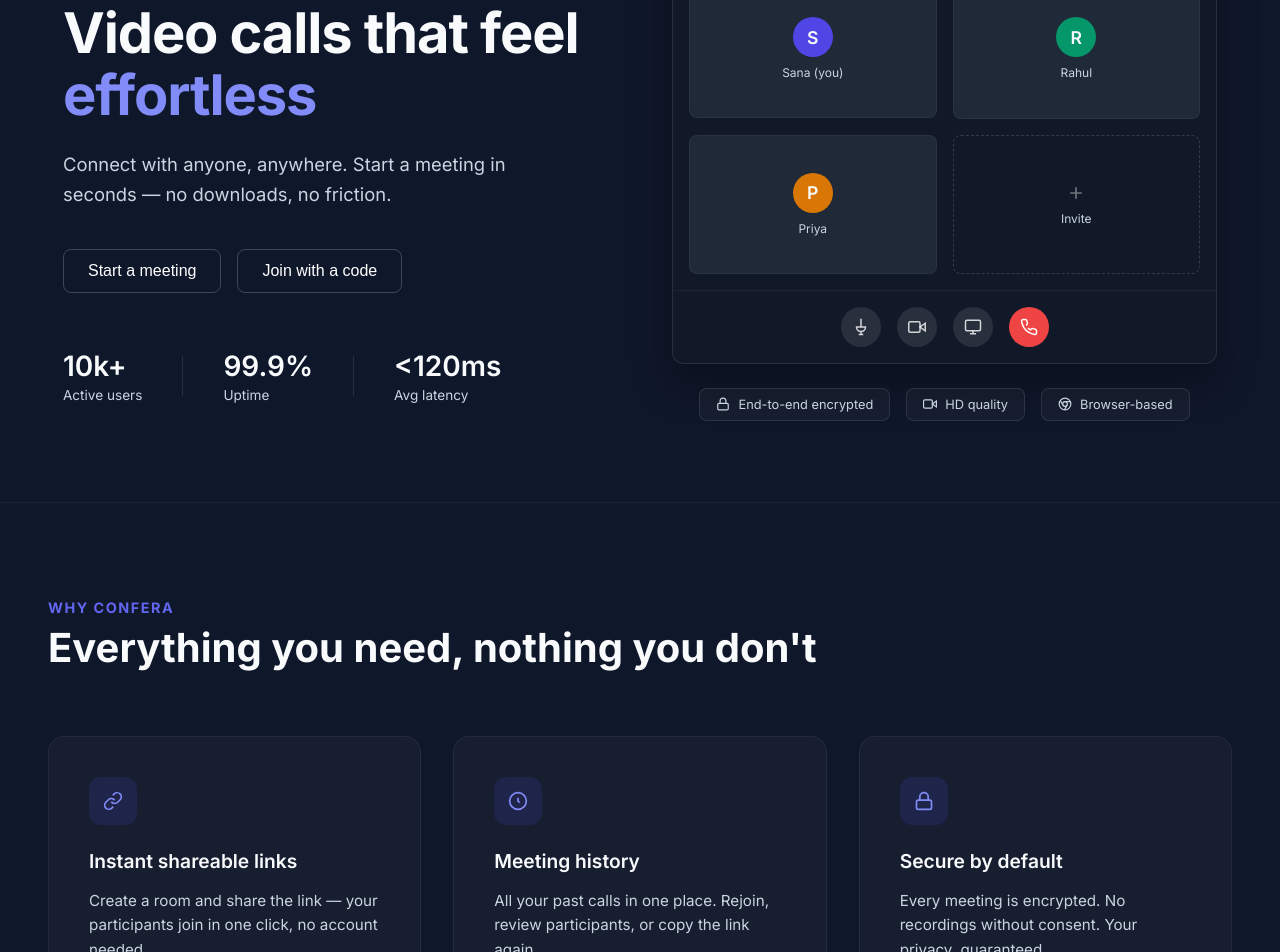
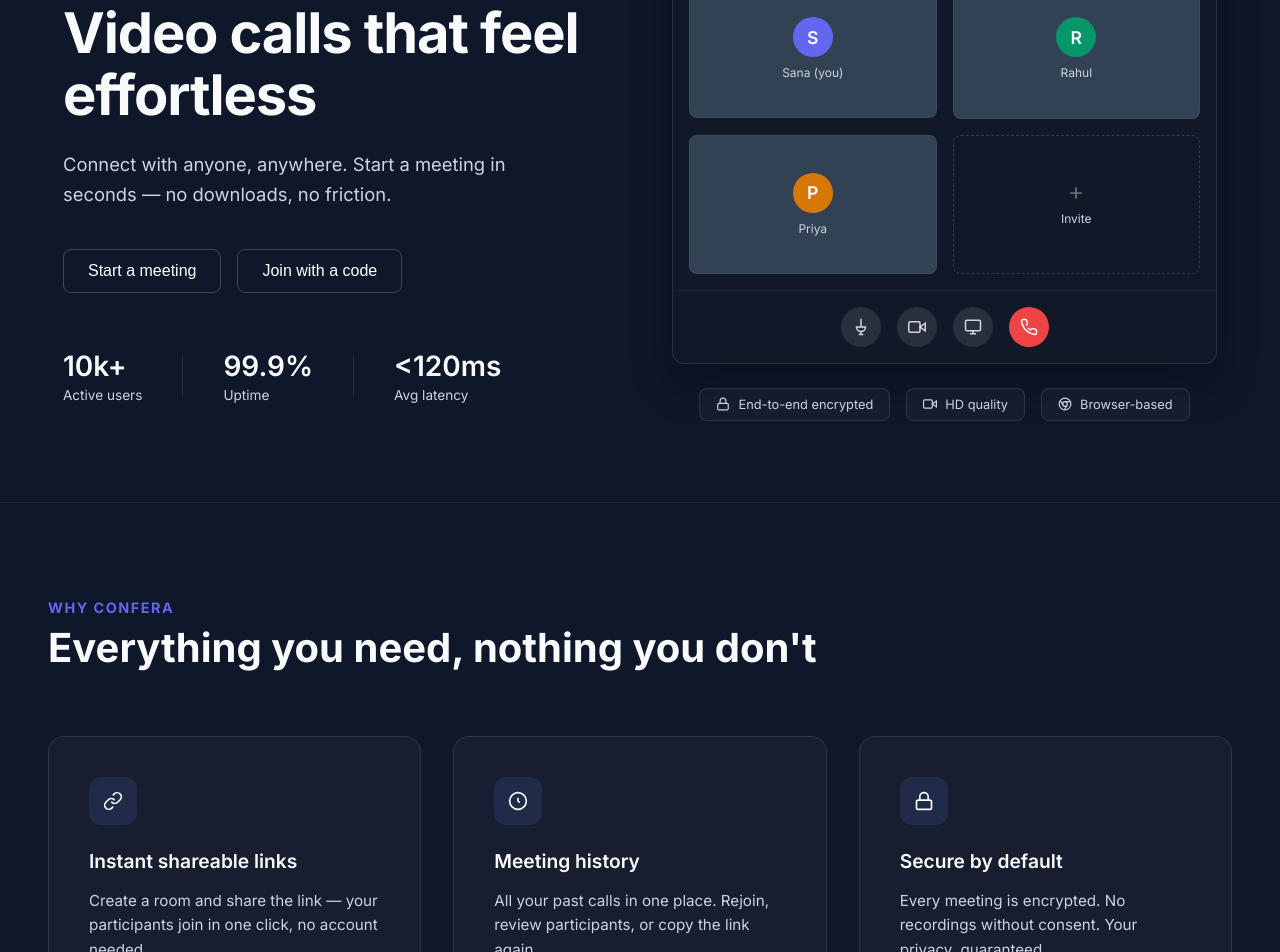
Before and after one commit to Sanasaifi786/Confera, a React (Vite) app in the folder frontend/: page / in a window 1280 px wide. Shown: the part 240-1192 px from the top of the page. Built offline with nearby package versions, Linux system fonts and the light colour scheme.

Commit message:
feat: implement landing page with guest meeting join functionality and associated styling

```diff
--- a/frontend/src/App.css
+++ b/frontend/src/App.css
@@ -94,7 +94,7 @@
 }
 
 .highlight-text {
-  color: #818cf8; /* Light indigo */
+  color: var(--text-accent);
 }
 
 .heroSubtext {
@@ -120,7 +120,7 @@
   font-size: 1rem;
   font-weight: 500;
   cursor: pointer;
-  transition: all 0.2s ease;
+  transition: all 0.15s ease-in-out;
 }
 
 .primaryHeroBtn:hover {
@@ -136,7 +136,7 @@
   font-size: 1rem;
   font-weight: 500;
   cursor: pointer;
-  transition: all 0.2s ease;
+  transition: all 0.15s ease-in-out;
 }
 
 .secondaryHeroBtn:hover {
@@ -227,7 +227,7 @@
 }
 
 .mockGridItem {
-  background: #1f2937;
+  background: var(--bg-elevated);
   border-radius: 8px;
   aspect-ratio: 16/9;
   display: flex;
@@ -256,7 +256,7 @@
   font-size: 1.1rem;
 }
 
-.s-bg { background: #4f46e5; }
+.s-bg { background: var(--brand-primary); }
 .r-bg { background: #059669; }
 .p-bg { background: #d97706; }
 
@@ -338,11 +338,11 @@
   border-radius: 8px;
   border: 1px solid rgba(255, 255, 255, 0.15);
   background: transparent;
-  transition: all 0.2s ease;
   margin: 0;
   display: flex;
   align-items: center;
   justify-content: center;
+  transition: all 0.15s ease-in-out;
 }
 
 .sidebar-logo-mark {
@@ -413,26 +413,25 @@
   flex: 1;
   min-width: 300px;
   background: rgba(255, 255, 255, 0.03);
-  border: 1px solid rgba(255, 255, 255, 0.05);
+  border: 1px solid var(--border-light);
   border-radius: 16px;
   padding: 2.5rem;
   display: flex;
   flex-direction: column;
   gap: 1rem;
-  transition: all 0.3s ease;
+  transition: all 0.15s ease-in-out;
 }
 
 .whyConferaCards .card:hover {
-  transform: translateY(-5px);
   background: rgba(255, 255, 255, 0.05);
-  border-color: rgba(255, 255, 255, 0.1);
+  border-color: var(--brand-primary);
 }
 
 .cardIconWrapper {
   width: 48px;
   height: 48px;
-  background: rgba(79, 70, 229, 0.15); /* Soft indigo */
-  color: #818cf8; /* Light indigo */
+  background: rgba(91, 106, 216, 0.15);
+  color: var(--text-accent);
   border-radius: 12px;
   display: flex;
   align-items: center;
@@ -492,91 +491,14 @@
   font-size: 1rem;
   font-weight: 500;
   cursor: pointer;
-  transition: all 0.2s ease;
+  transition: all 0.15s ease-in-out;
 }
 
 .ctaButton:hover {
   background: rgba(255, 255, 255, 0.1);
 }
 
-/* Glassmorphic Navbar */
-/* .landingPageContainer nav {
-  margin: 1.5rem 2.5rem;
-  padding: 1rem 2.5rem;
-  display: flex;
-  align-items: center;
-  justify-content: space-between;
-  background: rgba(255, 255, 255, 0.03);
-  backdrop-filter: blur(14px);
-  -webkit-backdrop-filter: blur(14px);
-  border: 1px solid rgba(255, 255, 255, 0.08);
-  border-radius: 20px;
-  box-shadow: 0 10px 40px 0 rgba(0, 0, 0, 0.4);
-  transition: all 0.4s cubic-bezier(0.16, 1, 0.3, 1);
-}
 
-.landingPageContainer nav:hover {
-  border-color: rgba(255, 255, 255, 0.16);
-  box-shadow: 0 10px 45px 0 rgba(0, 0, 0, 0.55);
-}
-
-.navHeader h2 {
-  font-size: 2rem;
-  font-weight: 700;
-  letter-spacing: -0.5px;
-  background: linear-gradient(135deg, #ffffff 0%, #a5b4fc 100%);
-  -webkit-background-clip: text;
-  -webkit-text-fill-color: transparent;
-  user-select: none;
-}
-
-.navList {
-  display: flex;
-  align-items: center;
-  gap: 0.8rem;
-}
-
-.nav-link-btn, .loginBtn {
-  color: var(--text-primary);
-  font-size: 0.95rem;
-  font-weight: 500;
-  cursor: pointer;
-  padding: 0.5rem 1.2rem;
-  border-radius: 8px;
-  border: 1px solid rgba(255, 255, 255, 0.15);
-  background: transparent;
-  transition: all 0.2s ease;
-  margin: 0;
-  display: flex;
-  align-items: center;
-  justify-content: center;
-}
-
-.loginBtn p {
-  padding: 0;
-  border: none;
-}
-
-.nav-link-btn:hover, .loginBtn:hover, .menuBtn:hover {
-  background: var(--bg-hover);
-  border-color: var(--border-light);
-}
-
-.menuBtn {
-  display: flex;
-  align-items: center;
-  justify-content: center;
-  padding: 0.4rem;
-  border-radius: 8px;
-  border: 1px solid rgba(255, 255, 255, 0.15);
-  background: rgba(255, 255, 255, 0.03);
-  color: var(--text-secondary);
-  cursor: pointer;
-  transition: all 0.2s ease;
-  margin-left: 0.2rem;
-}
-
-/* ===== GUEST JOIN MODAL ===== */
 .guestModalOverlay {
   position: fixed;
   inset: 0;
@@ -586,17 +508,6 @@
   align-items: center;
   justify-content: center;
   z-index: 1000;
-  animation: fadeIn 0.2s ease;
-}
-
-@keyframes fadeIn {
-  from {
-    opacity: 0;
-  }
-
-  to {
-    opacity: 1;
-  }
 }
 
 .guestModal {
@@ -610,19 +521,6 @@
   flex-direction: column;
   gap: 16px;
   box-shadow: 0 20px 60px rgba(0, 0, 0, 0.6);
-  animation: slideUp 0.25s ease;
-}
-
-@keyframes slideUp {
-  from {
-    transform: translateY(20px);
-    opacity: 0;
-  }
-
-  to {
-    transform: translateY(0);
-    opacity: 1;
-  }
 }
 
 .guestModal h3 {
@@ -647,7 +545,6 @@
   color: #ffffff;
   font-size: 0.95rem;
   outline: none;
-  transition: border-color 0.2s;
 }
 
 .guestInput::placeholder {
@@ -680,7 +577,6 @@
   color: #a0a0b0;
   font-size: 0.95rem;
   cursor: pointer;
-  transition: all 0.2s;
 }
 
 .guestCancelBtn:hover {
@@ -698,11 +594,8 @@
   font-size: 0.95rem;
   font-weight: 600;
   cursor: pointer;
-  transition: all 0.2s;
-  box-shadow: 0 4px 15px rgba(79, 70, 229, 0.4);
 }
 
 .guestJoinBtn:hover {
-  transform: translateY(-2px);
-  box-shadow: 0 6px 20px rgba(79, 70, 229, 0.6);
+  background: var(--brand-primary);
 }
```
